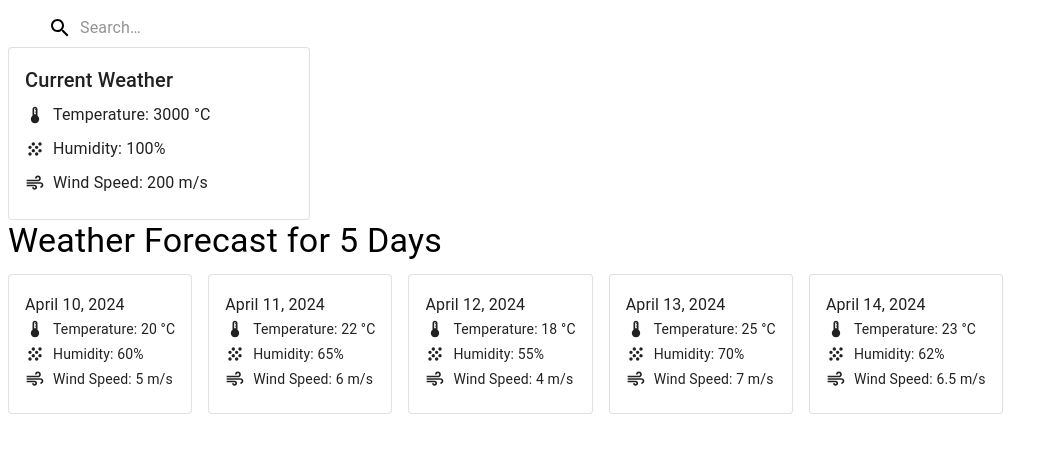
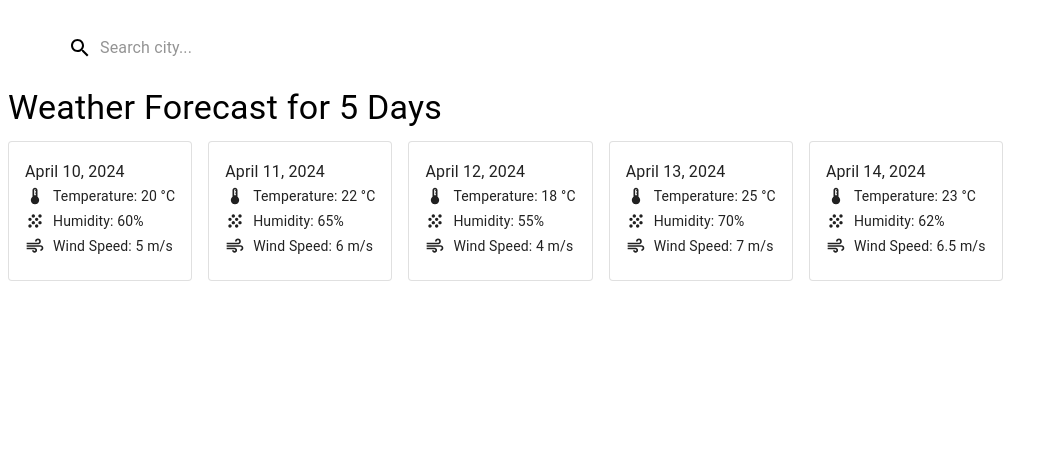
Before and after one commit to OpiniIsaac/weather-dashboard-application, a React (Vite) app: page / in a window 1280 px wide. Shown: the top 452 px of the page, without its empty margins (0-1058 px from the left). Built offline with nearby package versions, Linux system fonts and the light colour scheme.

Commit message:
started refactoring code

```diff
--- a/src/components/searchBox.jsx
+++ b/src/components/searchBox.jsx
@@ -4,8 +4,12 @@ import InputBase from '@mui/material/InputBase';
 import {grey} from '@mui/material/colors';
 
 import SearchIcon from '@mui/icons-material/Search';
+
+import { useState } from 'react';
 export default function SearchBox() {
     const color = grey[500];
+
+
     const Search = styled('div')(({ theme }) => ({
         position: 'relative',
         borderRadius: theme.shape.borderRadius,
@@ -45,7 +49,15 @@ export default function SearchBox() {
           },
         },
       }));
+      const [searchInput, setSearchInput] = useState('');
 
+      const handleSearch = async (event) => {
+         event.preventDefault();
+         if (searchInput) {
+           const weatherData = await fetchWeatherData(searchInput);
+           onSearch(weatherData);
+         }
+      };
 
   return (
     <>
@@ -56,7 +68,8 @@ export default function SearchBox() {
             <StyledInputBase
               placeholder="Search…"
               inputProps={{ 'aria-label': 'search' }}
-
+              value={searchInput}
+          onChange={(e) => setSearchInput(e.target.value)}
 
             />
           </Search>
--- /dev/null
+++ b/src/components/weatherPage.jsx
@@ -0,0 +1,113 @@
+import React, { useState } from 'react';
+import { Card, CardContent, Typography } from '@mui/material';
+import { styled, alpha } from '@mui/material/styles';
+import InputBase from '@mui/material/InputBase';
+import SearchIcon from '@mui/icons-material/Search';
+import { grey } from '@mui/material/colors';
+import DeviceThermostatIcon from '@mui/icons-material/DeviceThermostat';
+import { Grain, Air } from '@mui/icons-material';
+import { fetchWeatherData } from '../service/fetchWeather';
+
+
+export default function WeatherPage() {
+  const [searchInput, setSearchInput] = useState('');
+  const [weatherData, setWeatherData] = useState(null);
+  const color = grey[500];
+
+  const handleSearch = async () => {
+    try {
+      const data = await fetchWeatherData(searchInput);
+      if (data) {
+        setWeatherData(data);
+        console.log(data)
+      } else {
+        // Handle error or display a message for invalid input
+      }
+    } catch (error) {
+      console.error('Error fetching weather data:', error);
+      // Handle error
+    }
+  };
+
+  return (
+    <div style={{ padding: 20 }}>
+      <Search color={color}>
+        <SearchIconWrapper>
+          <SearchIcon />
+        </SearchIconWrapper>
+        <StyledInputBase
+          placeholder="Search city..."
+          inputProps={{ 'aria-label': 'search' }}
+          value={searchInput}
+          onChange={(e) => setSearchInput(e.target.value)}
+          onKeyDown={(e) => {
+            if (e.key === 'Enter') {
+              handleSearch();
+            }
+          }}
+        />
+      </Search>
+
+      {weatherData && (
+        <Card variant="outlined" sx={{ maxWidth: 300, marginTop: 20 }}>
+          <CardContent>
+            <Typography variant="h6" gutterBottom>
+              Current Weather in {searchInput}
+            </Typography>
+            <div style={{ display: 'flex', alignItems: 'center', marginBottom: 10 }}>
+              <DeviceThermostatIcon fontSize="small" sx={{ marginRight: 1 }} />
+              <Typography variant="body1">Temperature: {weatherData.main.temp} °C</Typography>
+            </div>
+            <div style={{ display: 'flex', alignItems: 'center', marginBottom: 10 }}>
+              <Grain fontSize="small" sx={{ marginRight: 1 }} />
+              <Typography variant="body1">Humidity: {weatherData.main.humidity}%</Typography>
+            </div>
+            <div style={{ display: 'flex', alignItems: 'center' }}>
+              <Air fontSize="small" sx={{ marginRight: 1 }} />
+              <Typography variant="body1">Wind Speed: {weatherData.wind.speed} m/s</Typography>
+            </div>
+          </CardContent>
+        </Card>
+      )}
+    </div>
+  );
+}
+
+const Search = styled('div')(({ theme }) => ({
+  position: 'relative',
+  borderRadius: theme.shape.borderRadius,
+  backgroundColor: alpha(theme.palette.common.white, 0.15),
+  '&:hover': {
+    backgroundColor: alpha(theme.palette.common.white, 0.25),
+  },
+  marginRight: theme.spacing(2),
+  marginLeft: 0,
+  width: '100%',
+  [theme.breakpoints.up('sm')]: {
+    marginLeft: theme.spacing(3),
+    width: 'auto',
+  },
+}));
+
+const SearchIconWrapper = styled('div')(({ theme }) => ({
+  padding: theme.spacing(0, 2),
+  height: '100%',
+  position: 'absolute',
+  pointerEvents: 'none',
+  display: 'flex',
+  alignItems: 'center',
+  justifyContent: 'center',
+}));
+
+const StyledInputBase = styled(InputBase)(({ theme }) => ({
+  color: 'inherit',
+  '& .MuiInputBase-input': {
+    padding: theme.spacing(1, 1, 1, 0),
+    paddingLeft: `calc(1em + ${theme.spacing(4)})`,
+    transition: theme.transitions.create('width'),
+    width: '100%',
+    [theme.breakpoints.up('md')]: {
+      width: '20ch',
+    },
+  },
+}));
--- a/src/pages/homePage.jsx
+++ b/src/pages/homePage.jsx
@@ -3,9 +3,18 @@ import CurrentWeather from '../components/currentWeatherCard'
 import SearchBox from '../components/searchBox'
 
 import WeatherForecast from '../components/weatherforcust';
+import WeatherPage from '../components/weatherPage';
+
 
 
 export default function HomePage() {
+
+
+
+
+
+
+
   const dummyForecastData = [
     { date: 'April 10, 2024', temperature: 20, humidity: 60, windSpeed: 5 },
     { date: 'April 11, 2024', temperature: 22, humidity: 65, windSpeed: 6 },
@@ -16,8 +25,7 @@ export default function HomePage() {
 
   return (
     <div>
-      <SearchBox />
-      <CurrentWeather humidity="100" temperature="3000" windSpeed="200"/>
+      <WeatherPage/>
       <WeatherForecast forecastData={dummyForecastData} />
 
     </div>
```
Also changed, not shown: src/components/Search.jsx (added).
